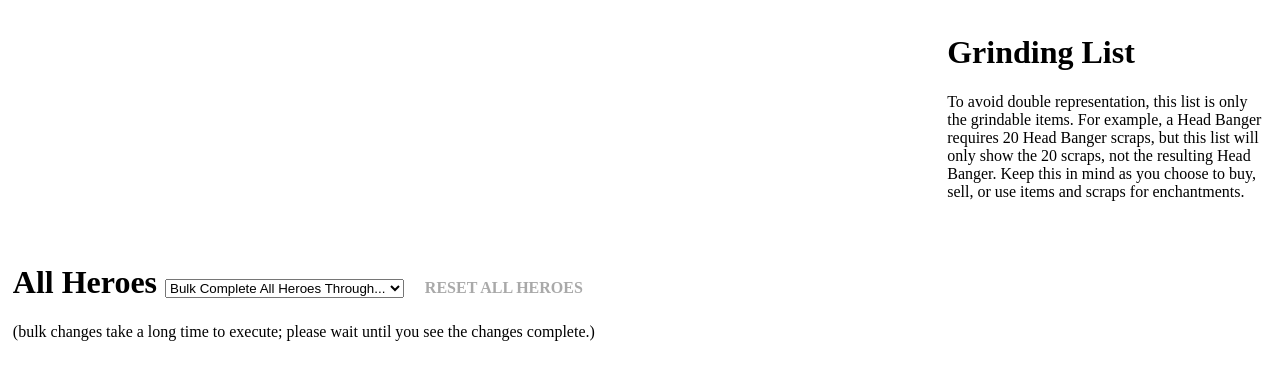
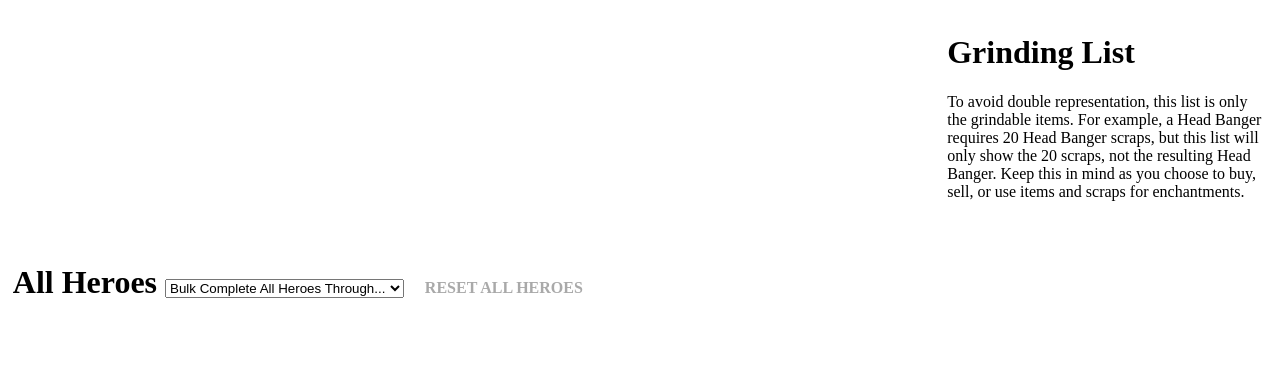
Before and after one commit to DanaMercury/dragonsoul, a Django app: template gear/templates/gear/index.html in a window 1280 px wide. Shown: the top 380 px of the page. Run offline with Django 3.2, Linux system fonts and the light colour scheme; the template is opened without the code that fills it, so the values that code supplies are empty; some libraries are stand-ins or nearby versions.

Commit message:
it's faster; no need for message

```diff
--- a/gear/templates/gear/index.html
+++ b/gear/templates/gear/index.html
@@ -54,7 +54,6 @@
 			</select>
 			<span class="toggle" onclick="reset_all()">Reset All Heroes</span>
 		</h1>
-		<p>(bulk changes take a long time to execute; please wait until you see the changes complete.)</p>
 
 		{% for hero in heroes %}
 			<div id="{{ hero.id }}" name="{{ hero.id }}" class="hero">
```
